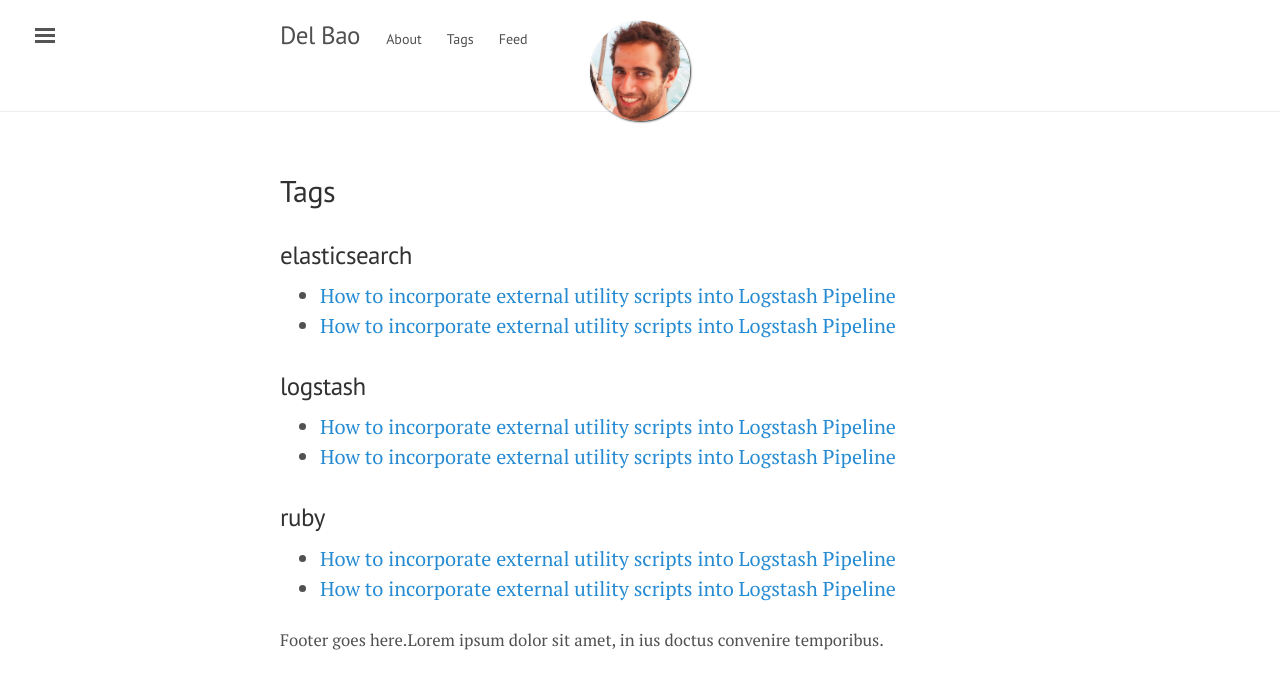
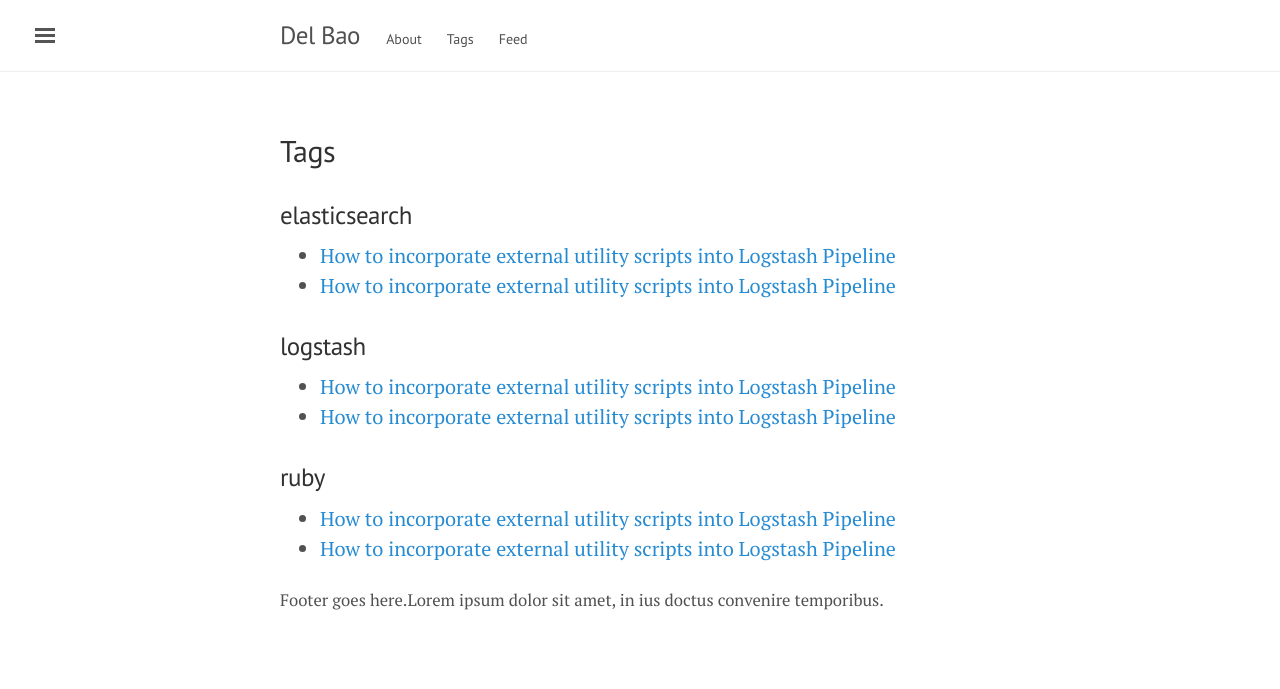
Before and after one commit to delbao/delbao.github.io, a Jekyll site: the page built from tags.html, in a window 1280 px wide. Shown: the top 689 px of the page. Built offline with Jekyll 4.4.1, drawn with Linux system fonts in a browser that asks for light colours.

Commit message:
rename main.css and refactoring

```diff
--- a/_includes/head.html
+++ b/_includes/head.html
@@ -53,7 +53,7 @@
   <link rel="stylesheet" href="{{ site.baseurl }}/public/css/poole.css">
   <link rel="stylesheet" href="{{ site.baseurl }}/public/css/syntax.css">
   <link rel="stylesheet" href="{{ site.baseurl }}/public/css/lanyon.css">
-  <link rel="stylesheet" href="{{ site.baseurl }}/public/css/main.css">
+  <link rel="stylesheet" href="{{ site.baseurl }}/public/css/avatar.css">
   <link rel="stylesheet" href="https://fonts.googleapis.com/css?family=PT+Serif:400,400italic,700%7CPT+Sans:400">
 
   <!-- Icons -->
--- a/_layouts/default.html
+++ b/_layouts/default.html
@@ -25,7 +25,7 @@
 	</h3>
 
 <!-- begin Adil Gabdullin code -->
-
+{% if post.avatar %}
   <div class="navbar-custom">
     <div class="avatar-container">
       <div class="avatar-img-border">
@@ -35,7 +35,7 @@
       </div>
     </div>
   </div>
-
+{% endif %}
 <!-- end Adil Gabdullin code -->
 
         <h3 class="masthead-title"></h3>
```
Also changed, not shown: _posts/2016-06-21-post.md (renamed from _posts/2016-06-16-post-without-photo.md, +2 -1 lines), public/css/avatar.css (renamed from public/css/main.css). Lines whose indentation alone changed are shown as unchanged.
